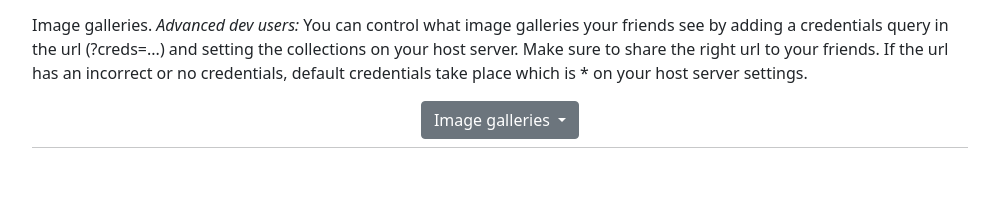
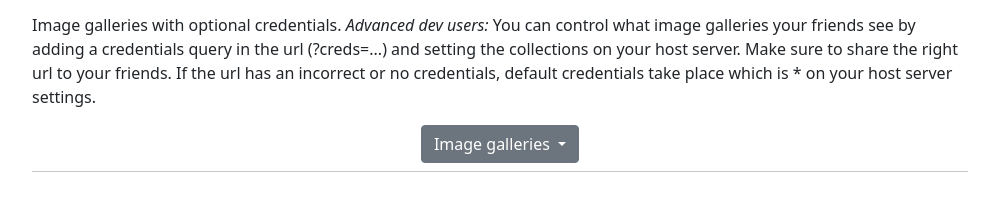
Before and after one commit to Siphon880gh/image-gallery, a website: page public/index.html in a window 1280 px wide. Shown: the part 399-610 px from the top of the page, without its empty margins (140-1139 px from the left). Drawn offline with nearby package versions, Linux system fonts and the light colour scheme; no server answers.

Commit message:
Added README.md

```diff
--- a/public/index.html
+++ b/public/index.html
@@ -36,8 +36,8 @@
                 </a>
             </div>
 
-            <p class="site-desc">Image galleries. <i>Advanced dev users:</i> You can control what image galleries your friends see by adding a credentials query in the url (?creds=...) and setting the collections on your host server. Make sure to share the right url to your
-                friends. If the url has an incorrect or no credentials, default credentials take place which is * on your host server settings.</p>
+            <p class="site-desc">Image galleries with optional credentials. <i>Advanced dev users:</i> You can control what image galleries your friends see by adding a credentials query in the url (?creds=...) and setting the collections on your host server. Make sure to
+                share the right url to your friends. If the url has an incorrect or no credentials, default credentials take place which is * on your host server settings.</p>
         </div>
 
         <div class="text-center">
```
Also changed, not shown: README.md (added), docs/screenshot.png (added).
